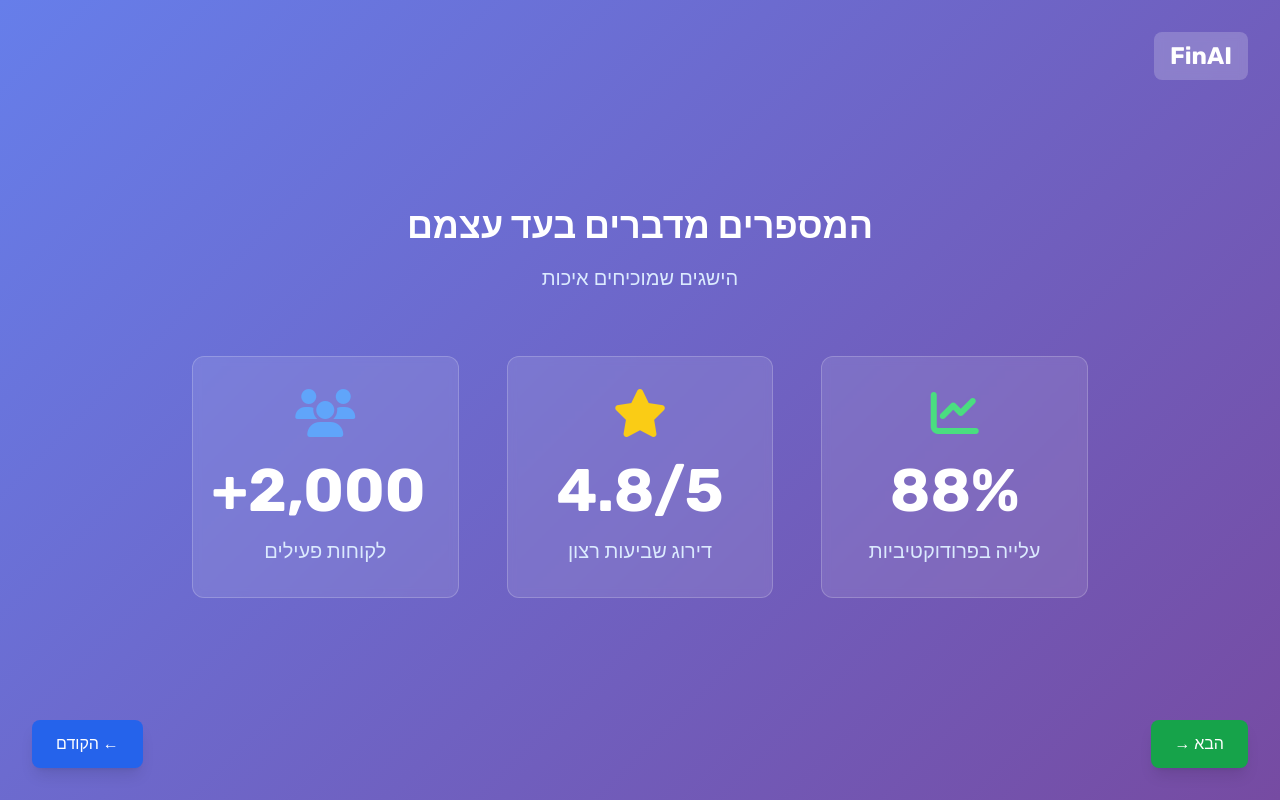
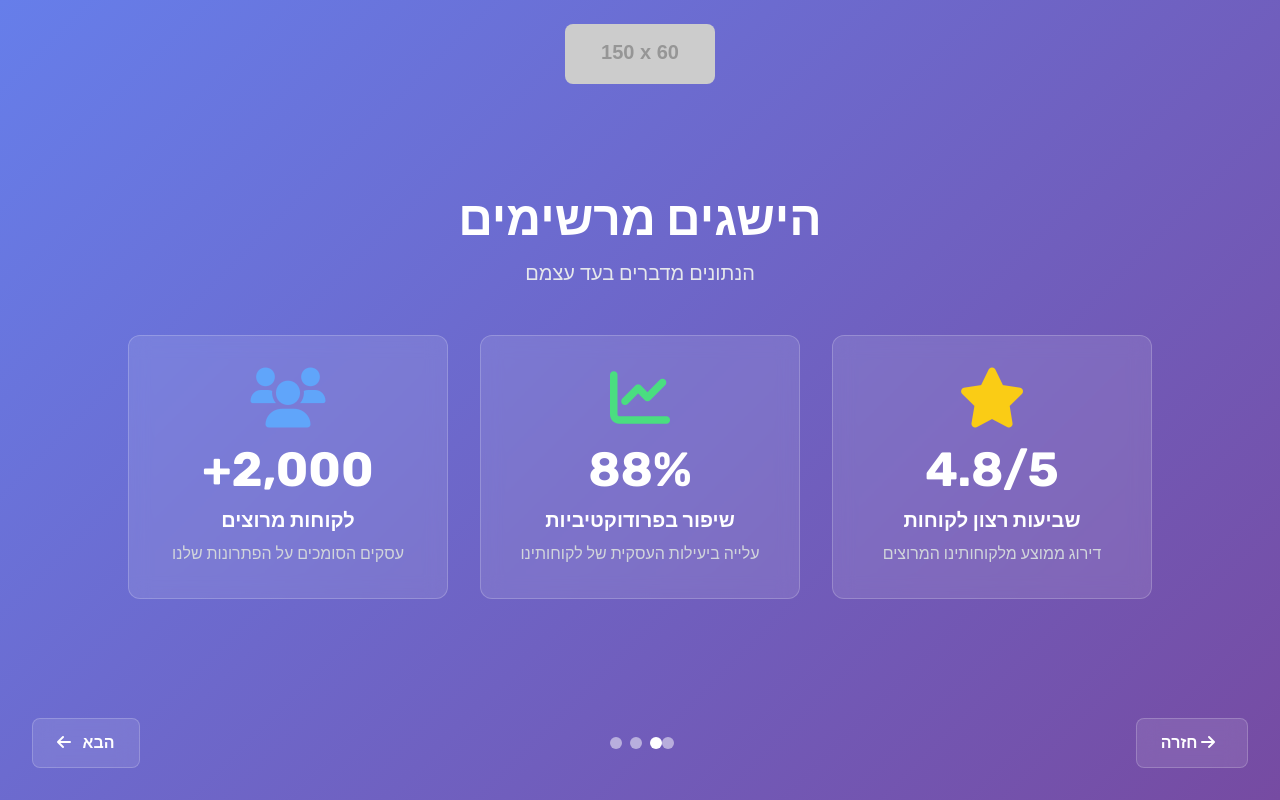
Before and after one commit to nitzanFinAI/FinAI-Partnership, a plain HTML site: page slide2.html in a window 1280 px wide. Drawn offline with nearby package versions, Linux system fonts and the light colour scheme; placeholder pictures from the web are drawn by us.

Commit message:
slide2.html

```diff
--- a/slide2.html
+++ b/slide2.html
@@ -3,80 +3,83 @@
 <head>
     <meta charset="UTF-8">
     <meta name="viewport" content="width=device-width, initial-scale=1.0">
-    <title>FinAI - שותפות עסקית</title>
+    <title>FinAI - נתונים וביצועים</title>
+    <link href="https://fonts.googleapis.com/css2?family=Rubik:wght@300;400;500;600;700;800&display=swap" rel="stylesheet">
+    <link href="https://cdnjs.cloudflare.com/ajax/libs/font-awesome/6.0.0/css/all.min.css" rel="stylesheet">
     <script src="https://cdn.tailwindcss.com"></script>
-    <link href="https://fonts.googleapis.com/css2?family=Rubik:wght@300;400;500;600;700&display=swap" rel="stylesheet">
-    <link rel="stylesheet" href="https://cdnjs.cloudflare.com/ajax/libs/font-awesome/6.4.0/css/all.min.css">
-    <script>
-        tailwind.config = {
-            theme: {
-                extend: {
-                    fontFamily: {
-                        'rubik': ['Rubik', 'sans-serif'],
-                    }
-                }
-            }
-        }
-    </script>
     <style>
         body { font-family: 'Rubik', sans-serif; }
         .gradient-bg { background: linear-gradient(135deg, #667eea 0%, #764ba2 100%); }
-        .slide-enter { animation: slideIn 0.5s ease-out; }
-        @keyframes slideIn {
-            from { opacity: 0; transform: translateY(30px); }
-            to { opacity: 1; transform: translateY(0); }
-        }
+        .glass { background: rgba(255, 255, 255, 0.1); backdrop-filter: blur(10px); border: 1px solid rgba(255, 255, 255, 0.2); }
     </style>
 </head>
-<body class="gradient-bg min-h-screen text-white">
-    <!-- FinAI Logo -->
-    <div class="absolute top-8 right-8 z-10">
-        <div class="bg-white/20 backdrop-blur-sm rounded-lg px-4 py-2">
-            <span class="text-2xl font-bold text-white">FinAI</span>
-        </div>
-    </div>
+<body class="gradient-bg min-h-screen flex flex-col">
+    <!-- Header עם לוגו -->
+    <header class="text-center py-6">
+        <img src="https://via.placeholder.com/150x60/ffffff/000000?text=FinAI" alt="FinAI Logo" class="mx-auto rounded-lg">
+    </header>
 
+    <!-- תוכן ראשי -->
+    <main class="flex-1 flex flex-col items-center justify-center px-8">
+        <h1 class="text-5xl font-bold text-white mb-4 text-center">
+            הישגים מרשימים
+        </h1>
+        <p class="text-xl text-gray-200 mb-12 text-center">
+            הנתונים מדברים בעד עצמם
+        </p>
 
-<div class="container mx-auto px-8 py-16 h-screen flex flex-col justify-center items-center">
-    <div class="text-center slide-enter max-w-4xl mx-auto">
-        <h1 class="text-4xl font-bold mb-4 leading-tight">
-            המספרים מדברים בעד עצמם
-        </h1>
-        <h2 class="text-xl font-light mb-16 text-blue-100">
-            הישגים שמוכיחים איכות
-        </h2>
-
-        <div class="grid grid-cols-1 md:grid-cols-3 gap-12 justify-center">
-            <div class="text-center bg-white/10 backdrop-blur-sm rounded-xl p-8 border border-white/20 hover:bg-white/20 transition-all duration-300">
-                <i class="fas fa-chart-line text-5xl mb-6 text-green-400"></i>
-                <div class="text-6xl font-bold mb-4 text-white">88%</div>
-                <p class="text-xl text-blue-100 font-medium">עלייה בפרודוקטיביות</p>
+        <!-- 3 KPI מרכזיים - רק אלה שנשארו -->
+        <div class="grid grid-cols-1 md:grid-cols-3 gap-8 max-w-5xl w-full">
+            <!-- שביעות רצון לקוחות -->
+            <div class="glass rounded-xl p-8 text-center hover:scale-105 transition-transform">
+                <div class="text-yellow-400 text-6xl mb-4">
+                    <i class="fas fa-star"></i>
+                </div>
+                <div class="text-5xl font-bold text-white mb-3">4.8/5</div>
+                <h3 class="text-xl font-semibold text-white mb-2">שביעות רצון לקוחות</h3>
+                <p class="text-gray-300">דירוג ממוצע מלקוחותינו המרוצים</p>
             </div>
 
-            <div class="text-center bg-white/10 backdrop-blur-sm rounded-xl p-8 border border-white/20 hover:bg-white/20 transition-all duration-300">
-                <i class="fas fa-star text-5xl mb-6 text-yellow-400"></i>
-                <div class="text-6xl font-bold mb-4 text-white">4.8/5</div>
-                <p class="text-xl text-blue-100 font-medium">דירוג שביעות רצון</p>
+            <!-- שיפור בפרודוקטיביות -->
+            <div class="glass rounded-xl p-8 text-center hover:scale-105 transition-transform">
+                <div class="text-green-400 text-6xl mb-4">
+                    <i class="fas fa-chart-line"></i>
+                </div>
+                <div class="text-5xl font-bold text-white mb-3">88%</div>
+                <h3 class="text-xl font-semibold text-white mb-2">שיפור בפרודוקטיביות</h3>
+                <p class="text-gray-300">עלייה ביעילות העסקית של לקוחותינו</p>
             </div>
 
-            <div class="text-center bg-white/10 backdrop-blur-sm rounded-xl p-8 border border-white/20 hover:bg-white/20 transition-all duration-300">
-                <i class="fas fa-users text-5xl mb-6 text-blue-400"></i>
-                <div class="text-6xl font-bold mb-4 text-white">2,000+</div>
-                <p class="text-xl text-blue-100 font-medium">לקוחות פעילים</p>
+            <!-- לקוחות מרוצים -->
+            <div class="glass rounded-xl p-8 text-center hover:scale-105 transition-transform">
+                <div class="text-blue-400 text-6xl mb-4">
+                    <i class="fas fa-users"></i>
+                </div>
+                <div class="text-5xl font-bold text-white mb-3">2,000+</div>
+                <h3 class="text-xl font-semibold text-white mb-2">לקוחות מרוצים</h3>
+                <p class="text-gray-300">עסקים הסומכים על הפתרונות שלנו</p>
             </div>
         </div>
-    </div>
-</div>
+    </main>
 
+    <!-- ניווט -->
+    <nav class="flex justify-between items-center p-8">
+        <button onclick="window.location.href='index.html'"
+                class="glass rounded-lg px-6 py-3 text-white font-semibold hover:bg-white hover:text-blue-600 transition-colors">
+            <i class="fas fa-arrow-right mr-2"></i> חזרה
+        </button>
 
+        <div class="flex space-x-2">
+            <span class="w-3 h-3 bg-white rounded-full opacity-50"></span>
+            <span class="w-3 h-3 bg-white rounded-full"></span>
+            <span class="w-3 h-3 bg-white rounded-full opacity-50"></span>
+            <span class="w-3 h-3 bg-white rounded-full opacity-50"></span>
+        </div>
 
-        <button onclick="window.location.href='index.html'"
-                class="fixed bottom-8 left-8 bg-blue-600 hover:bg-blue-700 text-white px-6 py-3 rounded-lg font-medium transition-colors duration-200 shadow-lg">
-            ← הקודם
+        <button onclick="window.location.href='slide3.html'"
+                class="glass rounded-lg px-6 py-3 text-white font-semibold hover:bg-white hover:text-blue-600 transition-colors">
+            הבא <i class="fas fa-arrow-left mr-2"></i>
         </button>
-        <button onclick="window.location.href='slide3.html'"
-                class="fixed bottom-8 right-8 bg-green-600 hover:bg-green-700 text-white px-6 py-3 rounded-lg font-medium transition-colors duration-200 shadow-lg">
-            הבא →
-        </button>
+    </nav>
 </body>
 </html>
```
